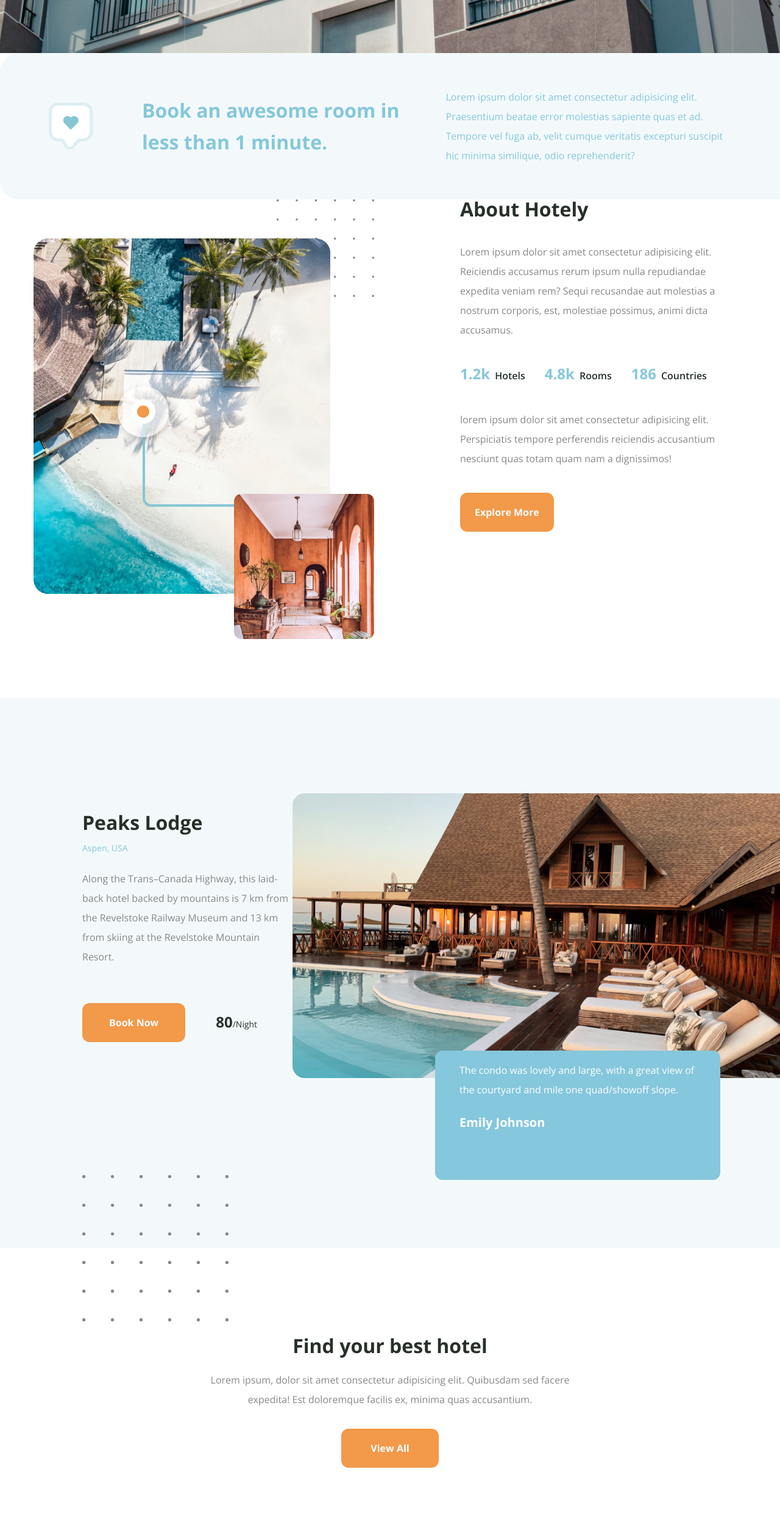
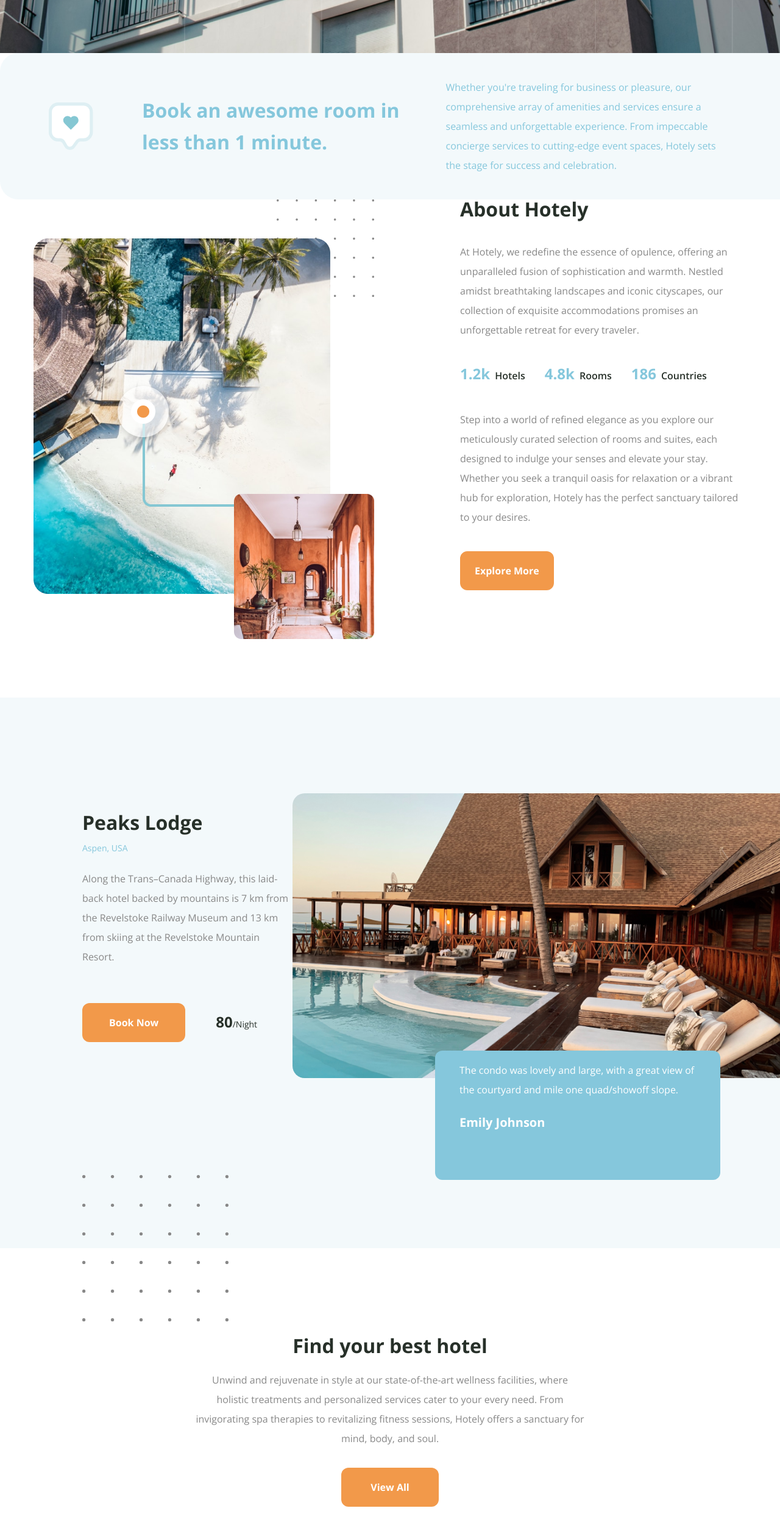
Before and after one commit to sanjayvjacob/Hotely-next, a Next.js app: page / in a window 1280 px wide. Shown: the part 1000-3519 px from the top of the page at 61% size. Built offline with nearby package versions, Linux system fonts and the light colour scheme.

Commit message:
added text detailing

```diff
--- a/components/About.jsx
+++ b/components/About.jsx
@@ -39,12 +39,12 @@
           viewport={{once:false, amount:0.4}}
           className="xl:max-w-[470px]">
             <h2 className="h2 mb-[38px]">About Hotely</h2>
-            <p>Lorem ipsum dolor sit amet consectetur adipisicing elit. Reiciendis accusamus rerum ipsum nulla repudiandae expedita veniam rem? Sequi recusandae aut molestias a nostrum corporis, est, molestiae possimus, animi dicta accusamus.</p>
+            <p>At Hotely, we redefine the essence of opulence, offering an unparalleled fusion of sophistication and warmth. Nestled amidst breathtaking landscapes and iconic cityscapes, our collection of exquisite accommodations promises an unforgettable retreat for every traveler.</p>
             <div className="my-5 xl:my-10 min-h-[35px]">
 
               {inView && <Stats/>}
             </div>
-            <p className="mb-10">lorem ipsum dolor sit amet consectetur adipisicing elit. Perspiciatis tempore perferendis reiciendis accusantium nesciunt quas totam quam nam a dignissimos!</p>
+            <p className="mb-10">Step into a world of refined elegance as you explore our meticulously curated selection of rooms and suites, each designed to indulge your senses and elevate your stay. Whether you seek a tranquil oasis for relaxation or a vibrant hub for exploration, Hotely has the perfect sanctuary tailored to your desires.</p>
             <Button variant='accent'>Explore More</Button>
           </motion.div>
         </div>
--- a/components/Featured.jsx
+++ b/components/Featured.jsx
@@ -24,7 +24,7 @@
           Book an awesome room in less than 1 minute.
         </h2>
         <p className='flex-1 text-soft_green leading-loose'>
-          Lorem ipsum dolor sit amet consectetur adipisicing elit. Praesentium beatae error molestias sapiente quas et ad. Tempore vel fuga ab, velit cumque veritatis excepturi suscipit hic minima similique, odio reprehenderit?
+        Whether you're traveling for business or pleasure, our comprehensive array of amenities and services ensure a seamless and unforgettable experience. From impeccable concierge services to cutting-edge event spaces, Hotely sets the stage for success and celebration.
         </p>
       </div>
     </motion.section>
--- a/components/Find.jsx
+++ b/components/Find.jsx
@@ -46,7 +46,7 @@
           initial='hidden'
           whileInView='show'
           viewport={{once: false, amount: 0.2}}
-          className="max-w-[638px] mx-auto mb-8">Lorem ipsum, dolor sit amet consectetur adipisicing elit. Quibusdam sed facere expedita! Est doloremque facilis ex, minima quas accusantium.</motion.p>
+          className="max-w-[638px] mx-auto mb-8">Unwind and rejuvenate in style at our state-of-the-art wellness facilities, where holistic treatments and personalized services cater to your every need. From invigorating spa therapies to revitalizing fitness sessions, Hotely offers a sanctuary for mind, body, and soul.</motion.p>
           <motion.div
             variants={fadeIn('up',0.6)}
             initial='hidden'
--- a/components/Footer.jsx
+++ b/components/Footer.jsx
@@ -27,7 +27,7 @@
                 />
               </Link>
               <p className="text-lg leasing-9">
-                Lorem ipsum dolor sit amet consectetur adipisicing elit. Adipisci quae nulla, dicta officia sit enim eius.
+              Discover the allure of Hotely and embark on a journey of unparalleled luxury and hospitality. Your exquisite escape awaits.
               </p>
             </div>
             {/* navigation & contact */}
@@ -54,7 +54,7 @@
               <div className="flex-1">
               <h4 className="h4 mb-6">Contact Us</h4>
               <ul className="flex flex-col gap-y-6 text-lg">
-                <li>+44 12345 67890</li>
+                <li>12345 67890</li>
                 <li>info@hotely.com</li>
                 <li>hotely.com</li>
               </ul>
```
